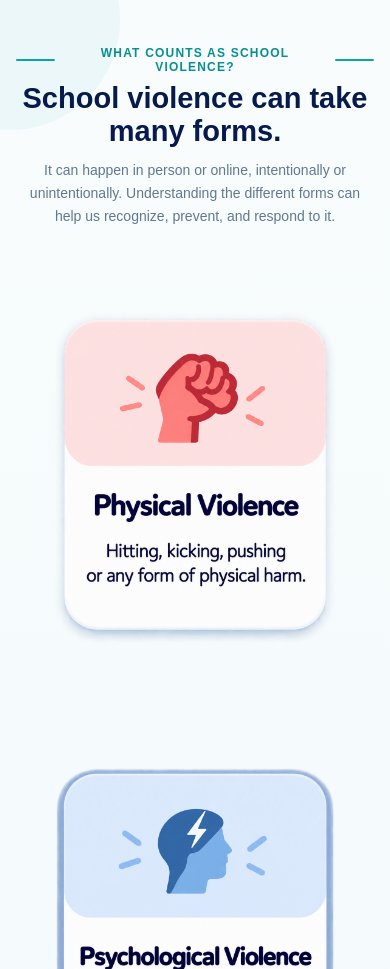
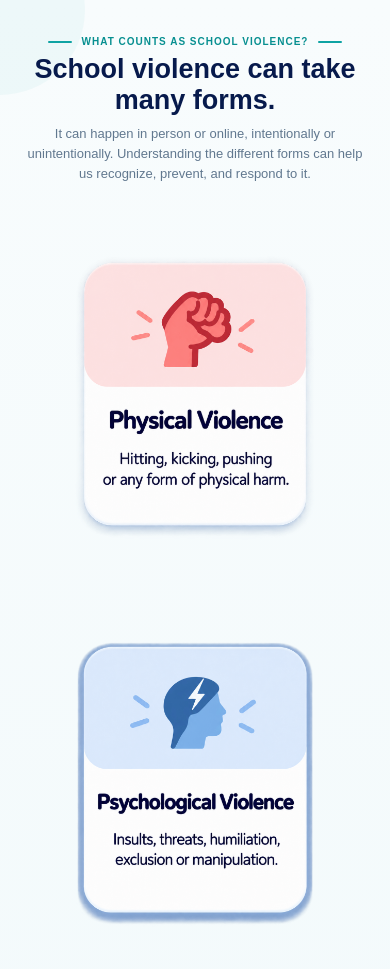
Before and after one commit to tailetuan145-ui/Recognize-section-2, a plain HTML site: page index.html in a window 390 px wide. Shown: the top 969 px of the page. Drawn offline with Linux system fonts and the light colour scheme.

Commit message:
Update index.html

```diff
--- a/index.html
+++ b/index.html
@@ -13,9 +13,9 @@
 
   <style>
 
-    /* =========================================
+    /* =====================================================
        RESET
-    ========================================= */
+    ===================================================== */
 
     * {
       box-sizing: border-box;
@@ -40,14 +40,14 @@
 
     img {
       display: block;
-
       max-width: 100%;
     }
 
 
-    /* =========================================
+    /* =====================================================
        SECTION 2
-    ========================================= */
+       GỌN HƠN - CÂN VỚI SECTION 3
+    ===================================================== */
 
     .forms-section {
       position: relative;
@@ -55,7 +55,7 @@
       width: 100%;
 
       padding:
-        56px 0 62px;
+        44px 0 48px;
 
       overflow: hidden;
 
@@ -68,23 +68,25 @@
     }
 
 
-    /* soft background decoration */
+    /* =====================================================
+       DECORATION
+    ===================================================== */
 
     .forms-section::before {
       content: "";
 
       position: absolute;
 
-      width: 220px;
-      height: 220px;
+      width: 170px;
+      height: 170px;
 
-      left: -100px;
-      top: -90px;
+      left: -85px;
+      top: -75px;
 
       border-radius: 50%;
 
       background:
-        rgba(15, 163, 163, .05);
+        rgba(15, 163, 163, .045);
 
       pointer-events: none;
     }
@@ -95,24 +97,24 @@
 
       position: absolute;
 
-      width: 220px;
-      height: 220px;
+      width: 170px;
+      height: 170px;
 
-      right: -100px;
-      bottom: -100px;
+      right: -85px;
+      bottom: -80px;
 
       border-radius: 50%;
 
       background:
-        rgba(15, 163, 163, .05);
+        rgba(15, 163, 163, .045);
 
       pointer-events: none;
     }
 
 
-    /* =========================================
+    /* =====================================================
        CONTAINER
-    ========================================= */
+    ===================================================== */
 
     .forms-container {
       position: relative;
@@ -120,22 +122,22 @@
       z-index: 2;
 
       width:
-        min(1420px, 94%);
+        min(1260px, 92%);
 
       margin:
         0 auto;
     }
 
 
-    /* =========================================
+    /* =====================================================
        HEADING
-    ========================================= */
+    ===================================================== */
 
     .forms-heading {
-      max-width: 850px;
+      max-width: 760px;
 
       margin:
-        0 auto 34px;
+        0 auto 26px;
 
       text-align: center;
     }
@@ -147,13 +149,13 @@
       align-items: center;
       justify-content: center;
 
-      gap: 12px;
+      gap: 10px;
 
-      margin-bottom: 8px;
+      margin-bottom: 7px;
 
       color: #078f90;
 
-      font-size: 12px;
+      font-size: 11px;
 
       font-weight: 800;
 
@@ -167,7 +169,7 @@
     .forms-eyebrow::after {
       content: "";
 
-      width: 42px;
+      width: 34px;
       height: 2px;
 
       border-radius: 999px;
@@ -178,12 +180,12 @@
 
     .forms-heading h2 {
       margin:
-        0 0 10px;
+        0 0 8px;
 
       color: #071a4c;
 
       font-size:
-        clamp(30px, 3.4vw, 44px);
+        clamp(27px, 3vw, 38px);
 
       font-weight: 800;
 
@@ -192,41 +194,45 @@
 
 
     .forms-heading p {
-      max-width: 720px;
+      max-width: 680px;
 
       margin:
         0 auto;
 
       color: #61788f;
 
-      font-size: 15px;
+      font-size: 13px;
 
-      line-height: 1.65;
+      line-height: 1.55;
     }
 
 
-    /* =========================================
-       FIVE CARD GRID
-    ========================================= */
+    /* =====================================================
+       FIVE CARDS
+    ===================================================== */
 
     .forms-grid {
       display: grid;
 
       grid-template-columns:
-        repeat(5, minmax(0, 1fr));
+        repeat(5, 1fr);
 
-      gap: 18px;
+      gap: 14px;
 
-      align-items: stretch;
+      align-items: center;
+
+      justify-items: center;
     }
 
 
-    /* =========================================
-       CARD IMAGE
-    ========================================= */
+    /* =====================================================
+       CARD
+    ===================================================== */
 
     .form-card {
-      min-width: 0;
+      width: 100%;
+
+      max-width: 218px;
 
       display: flex;
 
@@ -243,18 +249,23 @@
 
     .form-card:hover {
       transform:
-        translateY(-5px);
+        translateY(-4px);
 
       filter:
         drop-shadow(
-          0 12px 18px
-          rgba(18, 53, 91, .12)
+          0 9px 14px
+          rgba(18, 53, 91, .10)
         );
     }
 
 
+    /* QUAN TRỌNG:
+       giới hạn kích thước ảnh card */
+
     .form-card img {
       width: 100%;
+
+      max-width: 218px;
 
       height: auto;
 
@@ -264,41 +275,50 @@
     }
 
 
-    /* =========================================
-       BOTTOM NOTE
-    ========================================= */
+    /* =====================================================
+       NOTE
+    ===================================================== */
 
     .forms-note {
-      margin-top: 28px;
+      margin-top: 20px;
 
       text-align: center;
 
       color: #078f90;
 
-      font-size: 14px;
+      font-size: 12px;
 
       font-weight: 700;
+
+      line-height: 1.5;
     }
 
 
-    /* =========================================
-       MEDIUM SCREEN
-       3 + 2 CENTERED
-    ========================================= */
+    /* =====================================================
+       LAPTOP
+       3 + 2 CENTER
+    ===================================================== */
 
-    @media (max-width: 1180px) {
+    @media (max-width: 1050px) {
+
+      .forms-container {
+        width: min(900px, 92%);
+      }
+
 
       .forms-grid {
         grid-template-columns:
-          repeat(6, minmax(0, 1fr));
+          repeat(6, 1fr);
 
-        gap: 20px;
+        gap: 16px;
       }
 
 
       .form-card {
         grid-column:
           span 2;
+
+        max-width: 220px;
       }
 
 
@@ -313,82 +333,32 @@
           4 / span 2;
       }
 
-    }
 
-
-    /* =========================================
-       TABLET
-       2 + 2 + 1
-    ========================================= */
-
-    @media (max-width: 800px) {
-
-      .forms-grid {
-        grid-template-columns:
-          repeat(2, minmax(0, 1fr));
-
-        gap: 18px;
-      }
-
-
-      .form-card,
-      .form-card:nth-child(4),
-      .form-card:nth-child(5) {
-        grid-column: auto;
-      }
-
-
-      .form-card:nth-child(5) {
-        grid-column:
-          1 / -1;
-
-        width:
-          calc(50% - 9px);
-
-        justify-self:
-          center;
+      .form-card img {
+        max-width: 220px;
       }
 
     }
 
 
-    /* =========================================
-       MOBILE
-    ========================================= */
+    /* =====================================================
+       TABLET
+       2 + 2 + 1
+    ===================================================== */
 
-    @media (max-width: 520px) {
+    @media (max-width: 720px) {
 
       .forms-section {
         padding:
-          46px 0 52px;
-      }
-
-
-      .forms-container {
-        width: 92%;
-      }
-
-
-      .forms-heading {
-        margin-bottom: 26px;
-      }
-
-
-      .forms-heading h2 {
-        font-size: 29px;
-      }
-
-
-      .forms-heading p {
-        font-size: 14px;
+          40px 0 44px;
       }
 
 
       .forms-grid {
         grid-template-columns:
-          1fr;
+          repeat(2, 1fr);
 
-        gap: 16px;
+        gap: 15px;
       }
 
 
@@ -399,14 +369,98 @@
 
         width: 100%;
 
-        max-width: 330px;
+        max-width: 235px;
+      }
+
+
+      .form-card:nth-child(5) {
+        grid-column:
+          1 / -1;
 
         justify-self: center;
       }
 
 
+      .form-card img {
+        max-width: 235px;
+      }
+
+    }
+
+
+    /* =====================================================
+       MOBILE
+    ===================================================== */
+
+    @media (max-width: 480px) {
+
+      .forms-section {
+        padding:
+          36px 0 40px;
+      }
+
+
+      .forms-container {
+        width: 90%;
+      }
+
+
+      .forms-heading {
+        margin-bottom: 22px;
+      }
+
+
+      .forms-eyebrow {
+        font-size: 10px;
+      }
+
+
+      .forms-eyebrow::before,
+      .forms-eyebrow::after {
+        width: 24px;
+      }
+
+
+      .forms-heading h2 {
+        font-size: 27px;
+      }
+
+
+      .forms-heading p {
+        font-size: 13px;
+      }
+
+
+      .forms-grid {
+        grid-template-columns:
+          1fr;
+
+        gap: 13px;
+      }
+
+
+      .form-card,
+      .form-card:nth-child(4),
+      .form-card:nth-child(5) {
+        grid-column: auto;
+
+        width: 100%;
+
+        max-width: 280px;
+
+        justify-self: center;
+      }
+
+
+      .form-card img {
+        max-width: 280px;
+      }
+
+
       .forms-note {
-        font-size: 13px;
+        margin-top: 17px;
+
+        font-size: 12px;
       }
 
     }
@@ -424,12 +478,9 @@
     <div class="forms-container">
 
 
-      <!-- =====================================
-           HEADING
-      ====================================== -->
+      <!-- HEADING -->
 
       <div class="forms-heading">
-
 
         <div class="forms-eyebrow">
           What counts as school violence?
@@ -448,19 +499,16 @@
           recognize, prevent, and respond to it.
         </p>
 
-
       </div>
 
 
 
-      <!-- =====================================
-           FIVE CARDS
-      ====================================== -->
+      <!-- FIVE CARDS -->
 
       <div class="forms-grid">
 
 
-        <!-- 1. PHYSICAL -->
+        <!-- PHYSICAL -->
 
         <a
           href="#"
@@ -476,7 +524,7 @@
 
 
 
-        <!-- 2. PSYCHOLOGICAL -->
+        <!-- PSYCHOLOGICAL -->
 
         <a
           href="#"
@@ -492,7 +540,7 @@
 
 
 
-        <!-- 3. SEXUAL -->
+        <!-- SEXUAL -->
 
         <a
           href="#"
@@ -508,7 +556,7 @@
 
 
 
-        <!-- 4. BULLYING -->
+        <!-- BULLYING -->
 
         <a
           href="#"
@@ -524,7 +572,7 @@
 
 
 
-        <!-- 5. CYBERBULLYING -->
+        <!-- CYBERBULLYING -->
 
         <a
           href="#"
@@ -543,9 +591,7 @@
 
 
 
-      <!-- =====================================
-           NOTE
-      ====================================== -->
+      <!-- NOTE -->
 
       <div class="forms-note">
 
```
